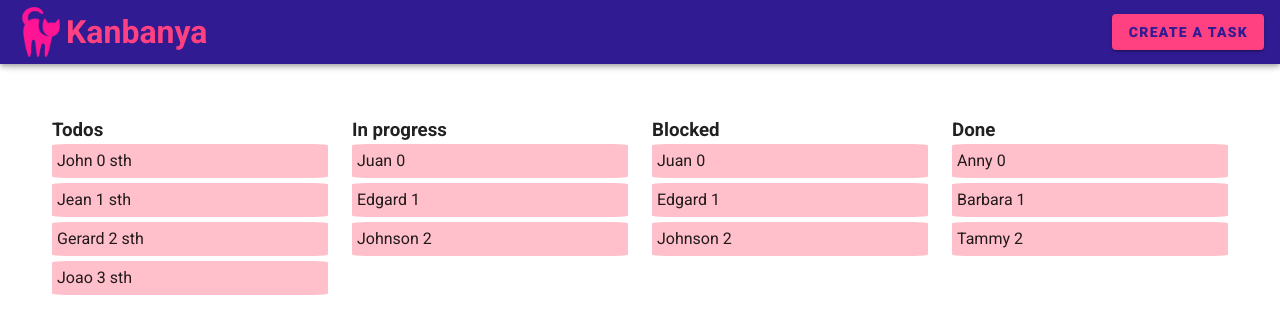
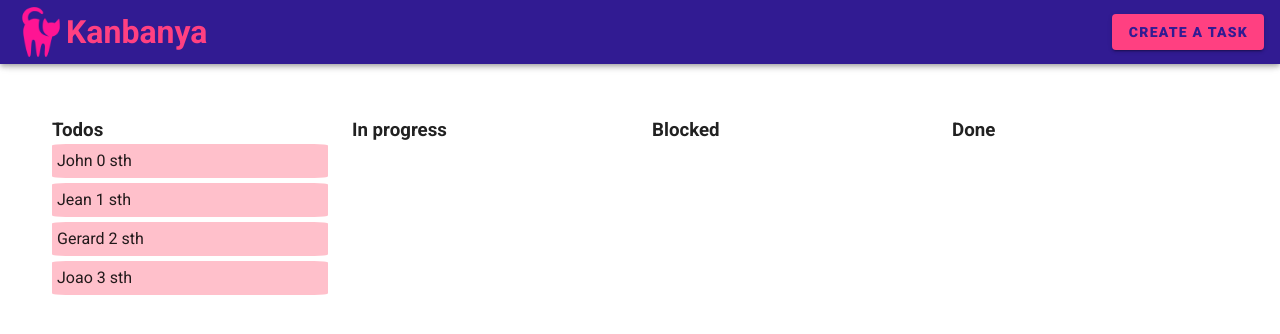
Before and after one commit to kokosanki/kanbantya, a Vue app in the folder client/: page /#/ in a window 1280 px wide. Shown: the top 334 px of the page. Built offline with nearby package versions, Linux system fonts and the light colour scheme.

Commit message:
change kanban dummy data structure

```diff
--- a/client/src/views/Home.vue
+++ b/client/src/views/Home.vue
@@ -21,7 +21,7 @@
           v-for="(element, index) in inProgress"
           :key="element.title"
         >
-          {{ element.title }} {{ index }}
+          {{ element.title }} {{ index }} {{element.description}}
         </div>
       </draggable>
     </div>
@@ -34,7 +34,7 @@
           v-for="(element, index) in blocked"
           :key="element.title"
         >
-          {{ element.title }} {{ index }}
+          {{ element.title }} {{ index }} {{element.description}}
         </div>
       </draggable>
     </div>
@@ -47,7 +47,7 @@
           v-for="(element, index) in done"
           :key="element.title"
         >
-          {{ element.title }} {{ index }}
+          {{ element.title }} {{ index }} {{element.description}}
         </div>
       </draggable>
     </div>
@@ -66,25 +66,16 @@ export default {
   data () {
     return {
       todos: [
-        { title: 'John', description: 'sth', id: 1 },
-        { title: 'Jean', description: 'sth', id: 3 },
-        { title: 'Gerard', description: 'sth', id: 4 },
-        { title: 'Joao', description: 'sth', id: 2 }
+        { title: 'John', description: 'sth' },
+        { title: 'Jean', description: 'sth' },
+        { title: 'Gerard', description: 'sth' },
+        { title: 'Joao', description: 'sth' }
       ],
       inProgress: [
-        { title: 'Juan', id: 5 },
-        { title: 'Edgard', id: 6 },
-        { title: 'Johnson', id: 7 }
       ],
       blocked: [
-        { title: 'Juan', id: 11 },
-        { title: 'Edgard', id: 12 },
-        { title: 'Johnson', id: 13 }
       ],
       done: [
-        { title: 'Anny', id: 8 },
-        { title: 'Barbara', id: 9 },
-        { title: 'Tammy', id: 10 }
       ]
     }
   },
```
